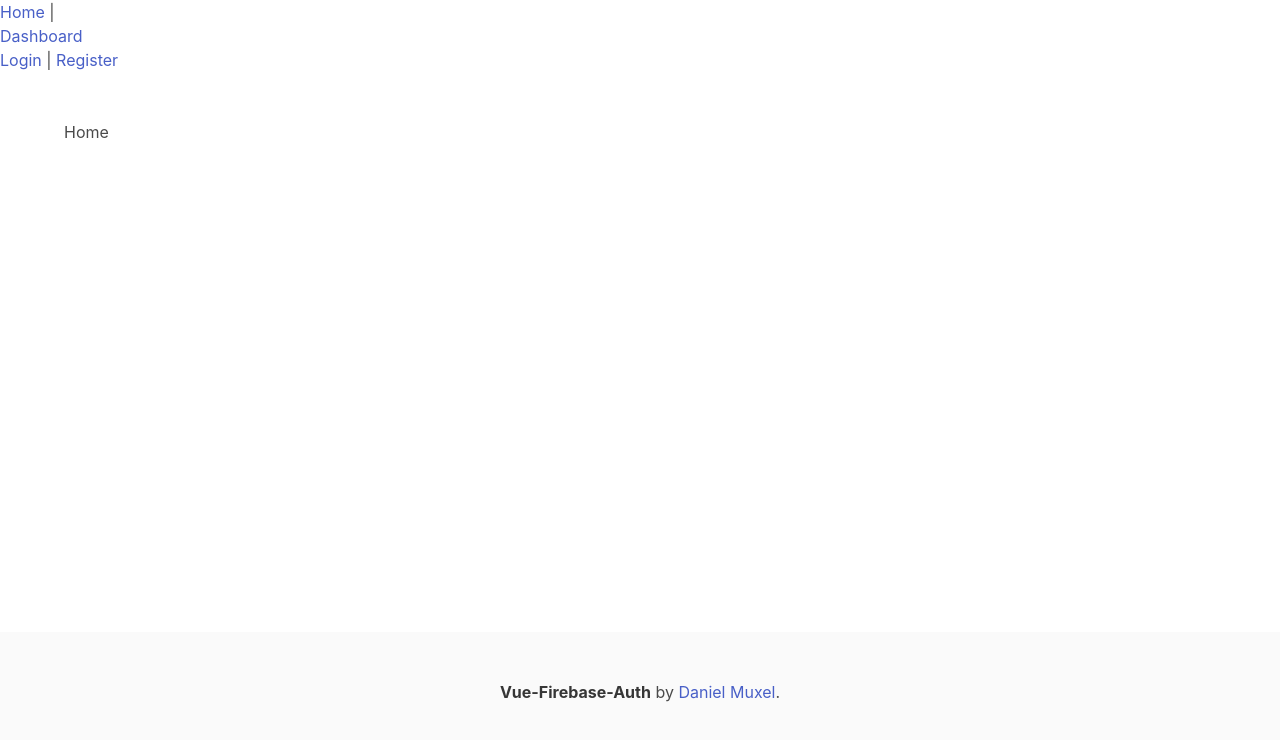
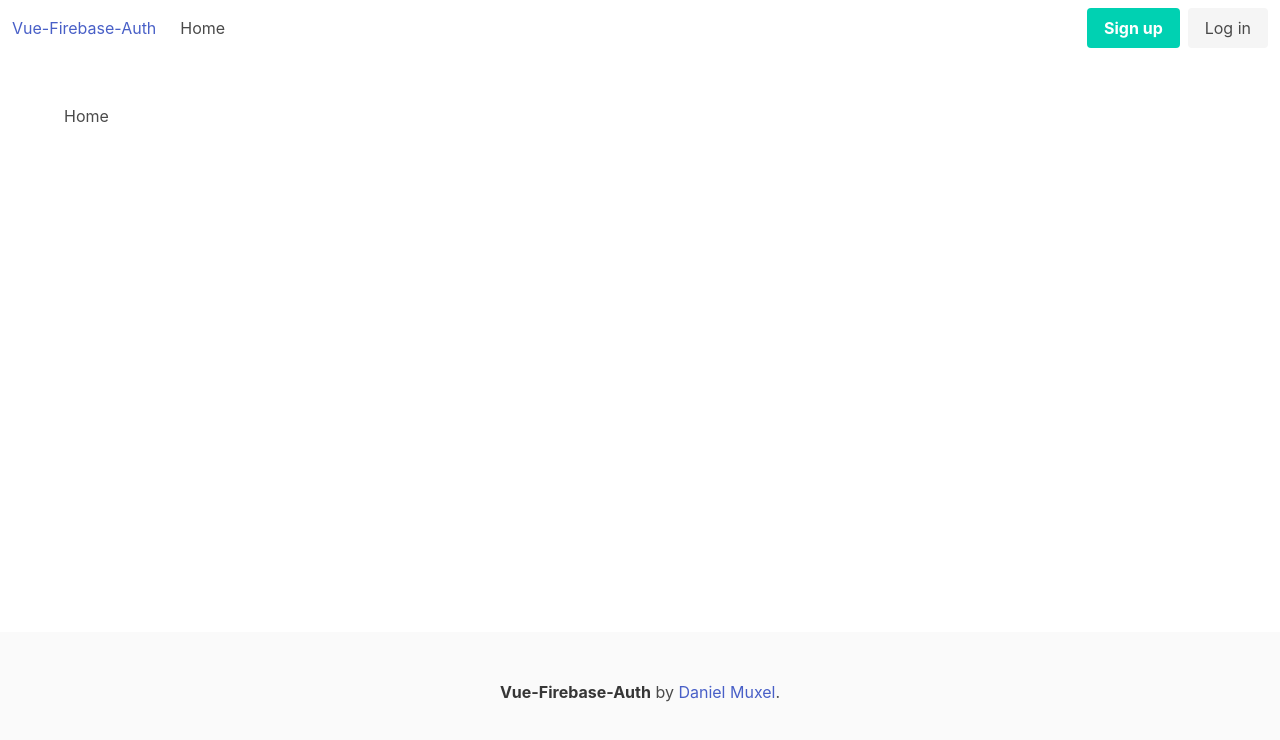
Before and after one commit to danielmuxel/vue-firebase-auth, a Vue app: page / in a window 1280 px wide. Shown: the top 740 px of the page. Built offline with nearby package versions, Linux system fonts and the light colour scheme; no server answers.

Commit message:
updated navbar to bulma

```diff
--- a/src/components/Navbar.vue
+++ b/src/components/Navbar.vue
@@ -1,12 +1,89 @@
 <template>
-  <div id="nav">
-    <router-link to="/">Home</router-link> |
-    <div>
-      <router-link to="/dashboard">Dashboard</router-link>
+  <nav class="navbar" role="navigation" aria-label="main navigation">
+    <div class="navbar-brand">
+      <router-link class="navbar-item" to="/">Vue-Firebase-Auth</router-link>
+
+      <a
+        role="button"
+        class="navbar-burger"
+        :class="{ 'is-active': isNavOpen }"
+        aria-label="menu"
+        aria-expanded="false"
+        data-target="navbarBasicExample"
+        @click="isNavOpen = !isNavOpen"
+      >
+        <span aria-hidden="true"></span>
+        <span aria-hidden="true"></span>
+        <span aria-hidden="true"></span>
+      </a>
     </div>
-    <div>
-      <router-link to="/login">Login</router-link> |
-      <router-link to="/register">Register</router-link>
+
+    <div
+      id="navbarBasicExample"
+      class="navbar-menu"
+      :class="{ 'is-active': isNavOpen }"
+    >
+      <div class="navbar-start">
+        <router-link class="navbar-item" to="/"> Home </router-link>
+        <router-link v-if="user.loggedIn" class="navbar-item" to="/dashboard"> Dashboard </router-link>
+      </div>
+
+      <template v-if="!user.loggedIn">
+        <div class="navbar-end">
+          <div class="navbar-item">
+            <div class="buttons">
+              <router-link to="/register" class="button is-primary">
+                <strong>Sign up</strong>
+              </router-link>
+              <router-link to="/login" class="button is-light">
+                Log in
+              </router-link>
+            </div>
+          </div>
+        </div>
+      </template>
+      <template v-else>
+        <div class="navbar-end">
+          <div class="navbar-item">
+            <div class="buttons">
+              <button @click.prevent="signOut" class="button is-primary">
+                Logout
+              </button>
+            </div>
+          </div>
+        </div>
+      </template>
     </div>
-  </div>
+  </nav>
 </template>
+
+<script>
+import { mapGetters } from "vuex";
+import firebase from "firebase";
+
+export default {
+  data() {
+    return {
+      isNavOpen: false,
+    };
+  },
+  computed: {
+    ...mapGetters({
+      // map `this.user` to `this.$store.getters.user`
+      user: "user"
+    })
+  },
+  methods: {
+    signOut() {
+      firebase
+        .auth()
+        .signOut()
+        .then(() => {
+          this.$router.replace({
+            name: "home"
+          });
+        });
+    }
+  }
+};
+</script>
```
